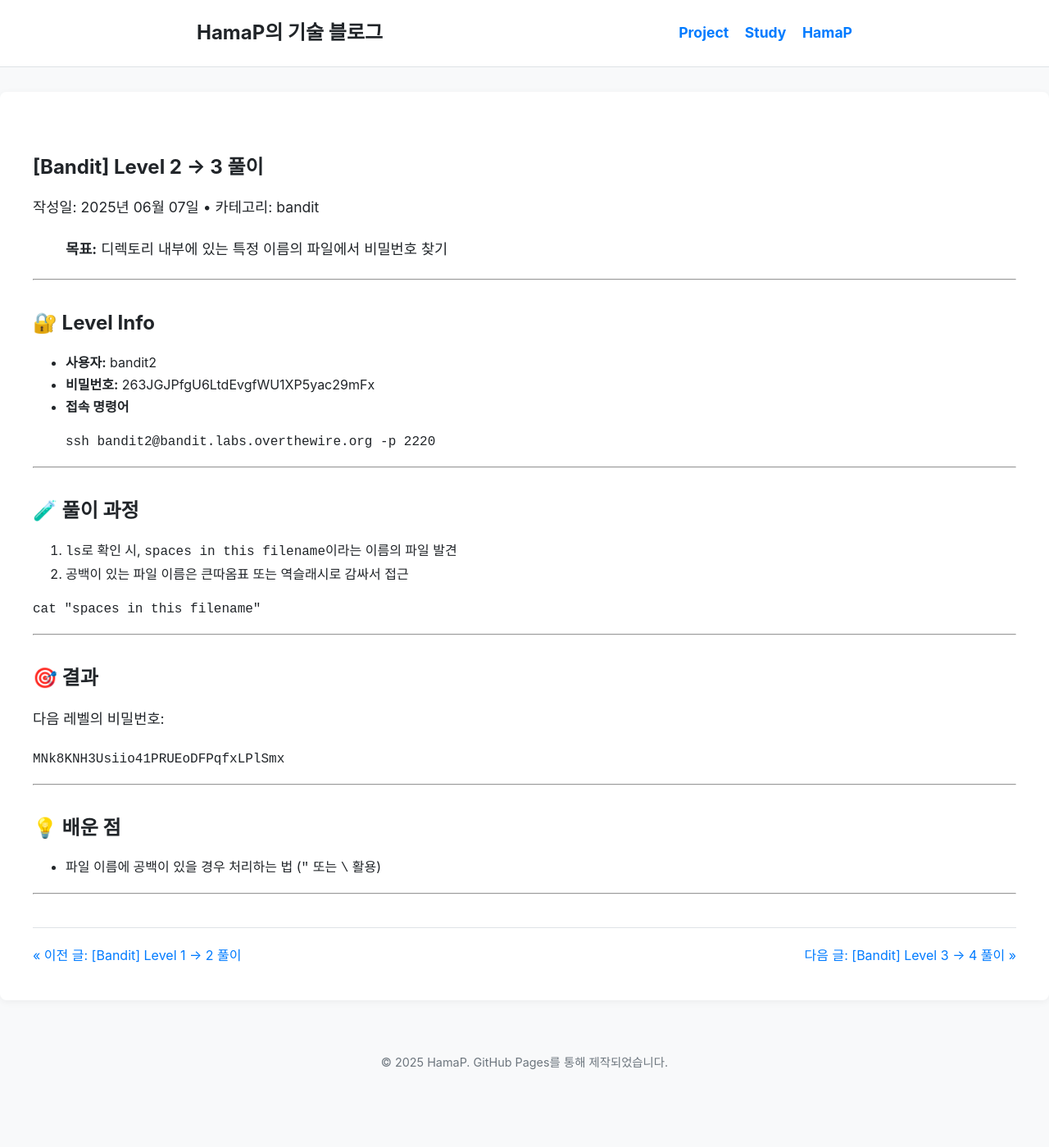
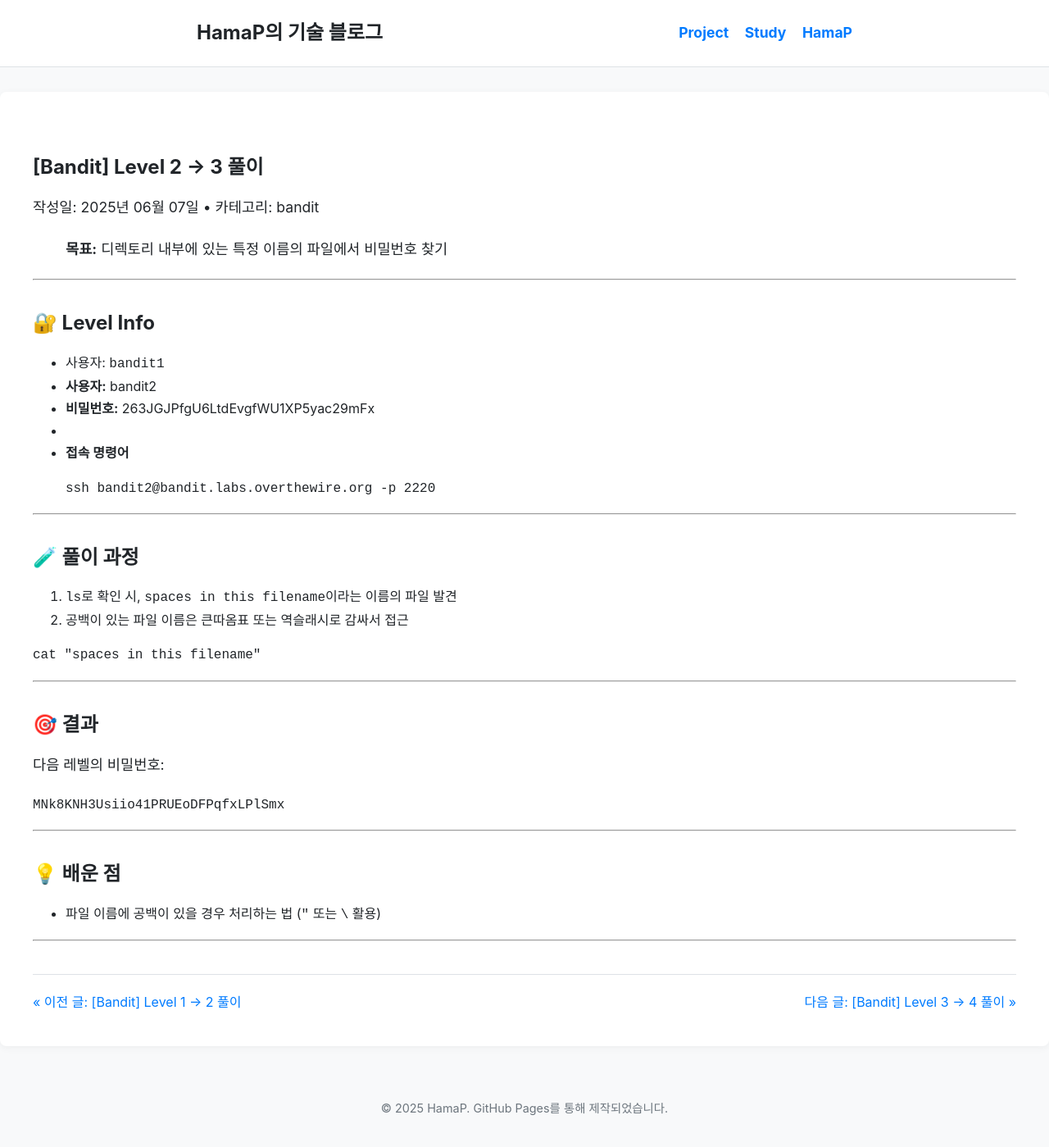
Before and after one commit to HamaP0/HamaP0.github.io, a Jekyll site: the page built from _posts/2025-06-07-bandit-level2-3.md, in a window 1280 px wide. Shown: the whole page at 82% size. Built offline with Jekyll 4.4.1, drawn with Linux system fonts in a browser that asks for light colours; some web fonts are replaced; before the commit the page ends 1343 px from its top, so only the background shows below that.

Commit message:
Update 2025-06-07-bandit-level2-3.md

````diff
--- a/_posts/2025-06-07-bandit-level2-3.md
+++ b/_posts/2025-06-07-bandit-level2-3.md
@@ -12,8 +12,11 @@ tags: [overthewire, bandit, linux]
 
 ## 🔐 Level Info
 
+
+  - 사용자: `bandit1`
 - **사용자:** bandit2
 - **비밀번호:** 263JGJPfgU6LtdEvgfWU1XP5yac29mFx
+-
 - **접속 명령어**
 ```bash
 ssh bandit2@bandit.labs.overthewire.org -p 2220
````
